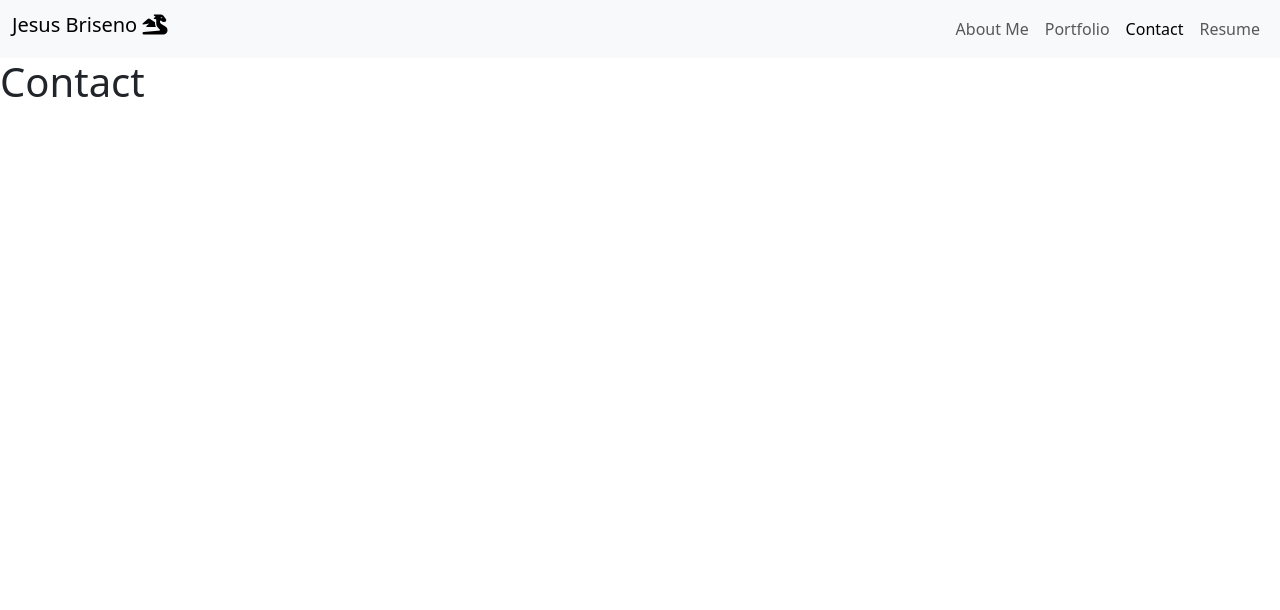
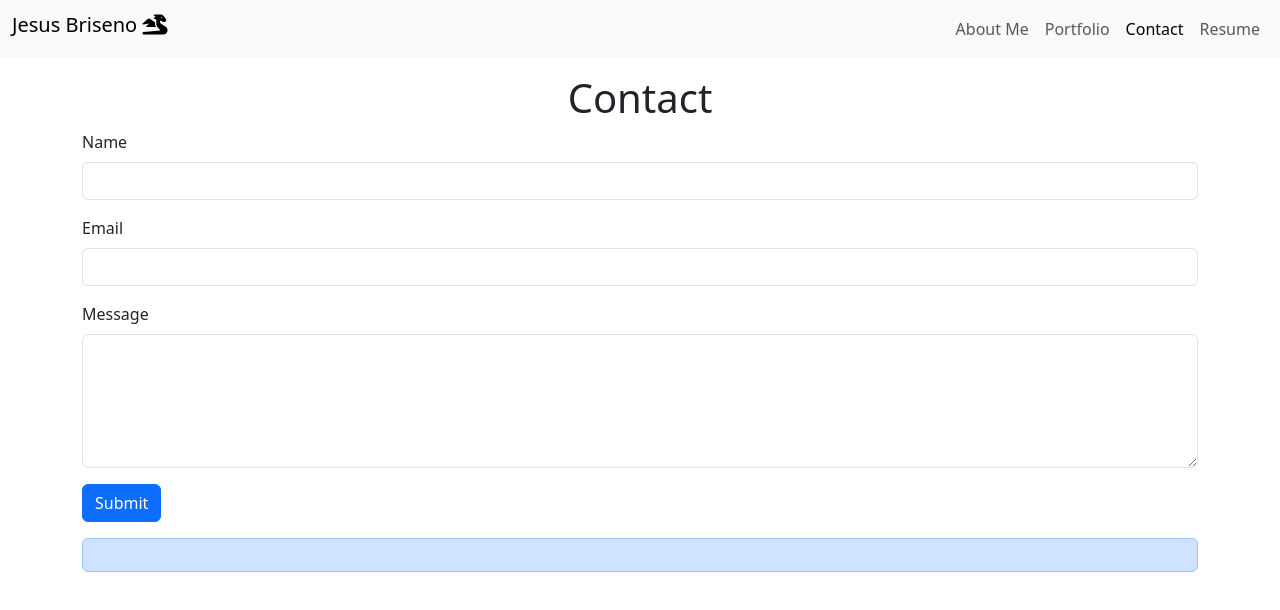
Before and after one commit to jb6131/react-portfolio, a React (Vite) app: page /contact in a window 1280 px wide. Shown: the top 610 px of the page. Built offline with nearby package versions, Linux system fonts and the light colour scheme.

Commit message:
added contact form

```diff
--- a/src/pages/Contact.jsx
+++ b/src/pages/Contact.jsx
@@ -1,7 +1,93 @@
+import { useState } from 'react';
+
 export default function Contact() {
+  const [name, setName] = useState('');
+  const [email, setEmail] = useState('');
+  const [message, setMessage] = useState('');
+  const [submitMessage, setSubmitMessage] = useState('');
+
+  const handleInputChange = (e) => {
+    const { name, value } = e.target;
+
+    if (name === 'name') {
+      setName(value);
+    } else if (name === 'email') {
+      setEmail(value);
+    } else if(name === 'message') {
+      setMessage(value);
+    }
+  };
+
+  const handleFormSubmit = (e) => {
+    e.preventDefault();
+
+    const emailRegex = /\S+@\S+\.\S+/;
+    const isEmailValid = emailRegex.test(email);
+
+    if (!name) {
+      setSubmitMessage('Please enter your name.');
+      return;
+    }
+
+    if (!email) {
+      setSubmitMessage('Please enter your email.');
+      return;
+    }
+
+    if (!isEmailValid) {
+      setSubmitMessage('Please enter a valid email address.');
+      return;
+    }
+
+    if (!message) {
+      setSubmitMessage('Please enter a message.');
+      return;
+    }
+
+    setName('');
+    setEmail('');
+    setMessage('');
+
+    setSubmitMessage('Form functionality is not implemented at this time. To reach me, please email me at jbriseno2000@gmail.com');
+  };
+
   return (
-    <div>
-      <h1>Contact</h1>
+    <div className="container mt-3">
+      <h1 className="text-center">Contact</h1>
+      <form className="form" onSubmit={handleFormSubmit} noValidate>
+        <div className="mb-3">
+          <label htmlFor="name" className="form-label">Name</label>
+          <input
+            type="text"
+            className="form-control"
+            name="name"
+            value={name}
+            onChange={handleInputChange}
+          />
+        </div>
+        <div className="mb-3">
+          <label htmlFor="email" className="form-label">Email</label>
+          <input
+            type="email"
+            className="form-control"
+            name="email"
+            value={email}
+            onChange={handleInputChange}
+          />
+        </div>
+        <div className="mb-3">
+          <label htmlFor="message" className="form-label">Message</label>
+          <textarea
+            className="form-control"
+            name="message"
+            rows="5"
+            value={message}
+            onChange={handleInputChange}
+          />
+        </div>
+        <button type="submit" className="btn btn-primary">Submit</button>
+        {<div className="alert alert-primary mt-3" role="alert">{submitMessage}</div>}
+      </form>
     </div>
   );
 }
--- a/src/pages/Portfolio.jsx
+++ b/src/pages/Portfolio.jsx
@@ -37,7 +37,7 @@ export default function Portfolio() {
   ];
 
   return (
-    <div className="container">
+    <div className="container mt-3">
       <h1 className="text-center">My Projects</h1>
       <div className="row justify-content-center m-3">
         {projects.map((project) => (
```
